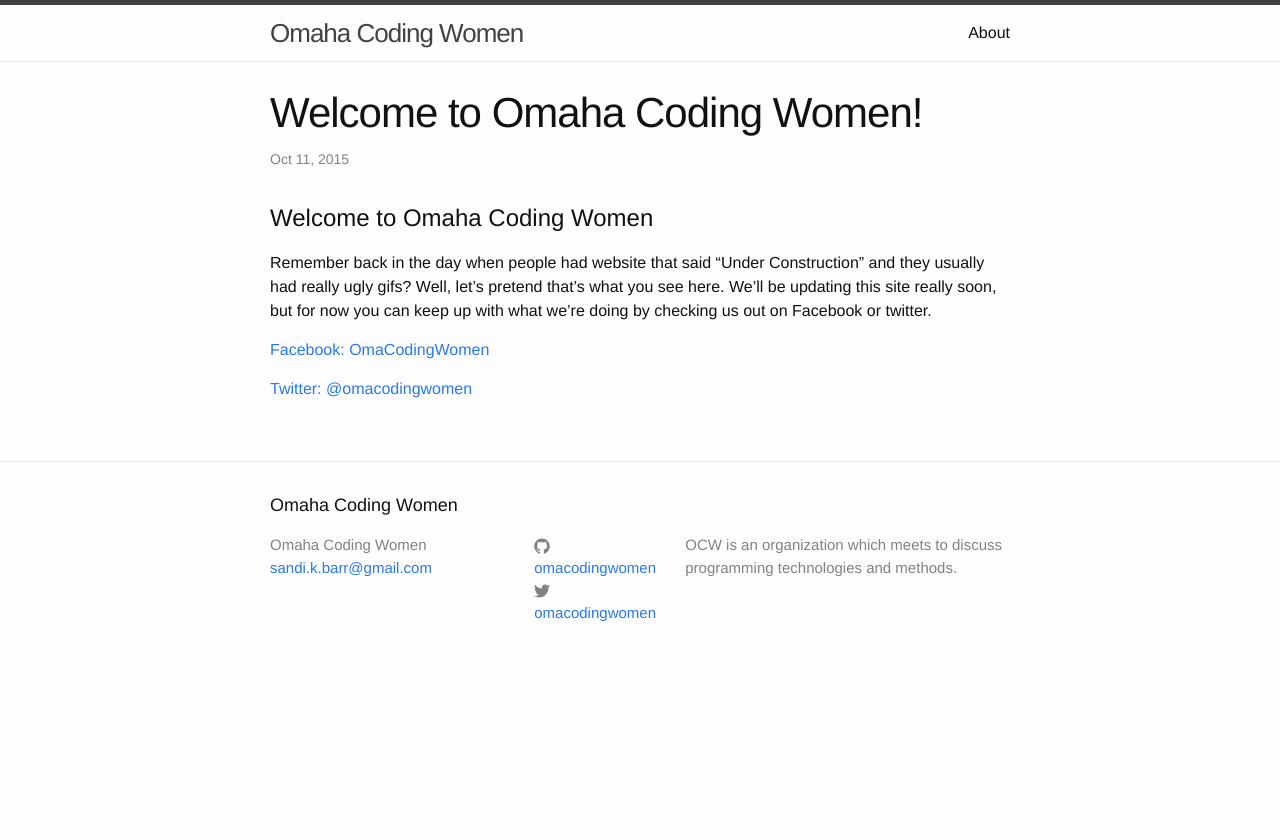
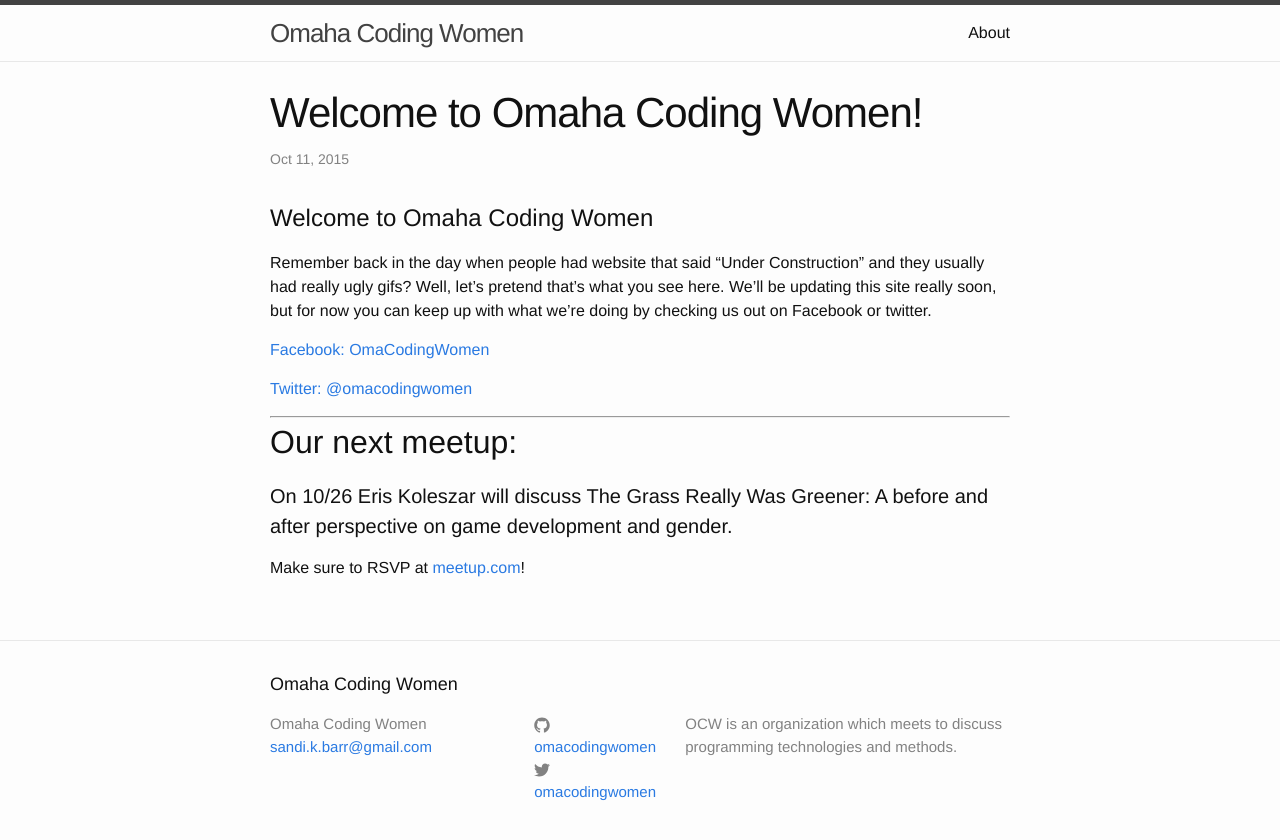
Before and after one commit to omacodingwomen/omacodingwomen.github.io, a Jekyll site: the page built from _posts/2015-10-11-welcome.md, in a window 1280 px wide. Shown: the top 840 px of the page. Built offline with Jekyll 4.4.1, drawn with Linux system fonts in a browser that asks for light colours.

Commit message:
Update post with next meetup info and url.

```diff
--- a/_posts/2015-10-11-welcome.md
+++ b/_posts/2015-10-11-welcome.md
@@ -13,5 +13,13 @@ Well, let's pretend that's what you see here. We'll be updating this site really
 
 [Twitter: @omacodingwomen][twitter]
 
+---
+
+## Our next meetup:
+
+#### On 10/26 Eris Koleszar will discuss The Grass Really Was Greener: A before and after perspective on game development and gender.
+
+Make sure to RSVP at [meetup.com](http://www.meetup.com/Omaha-Coding-Women/)!
+
 [facebook]:	http://facebook.com/omacodingwomen
 [twitter]:	http://twitter.com/omacodingwomen
```
